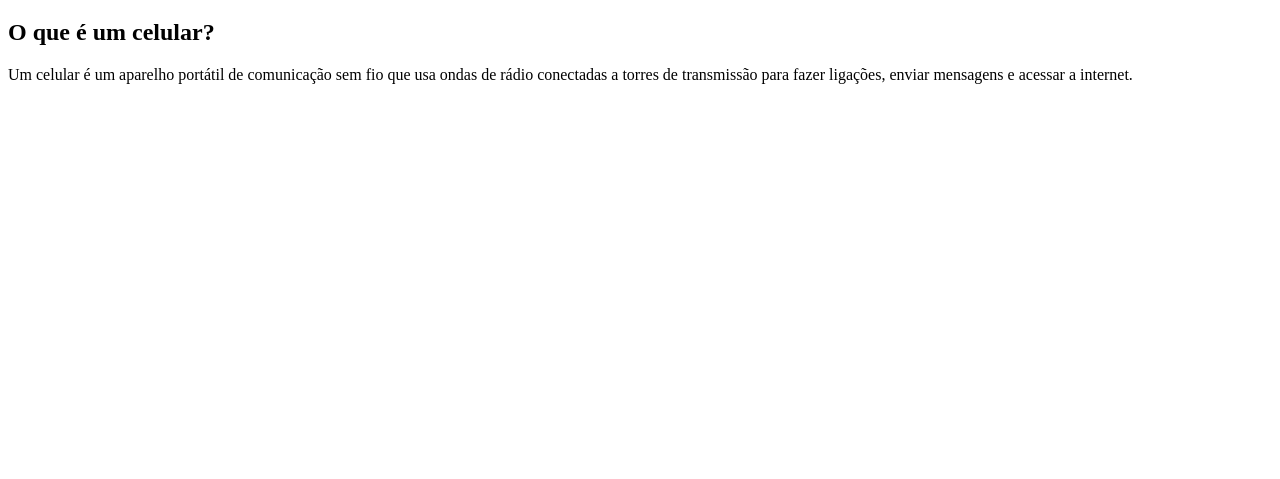
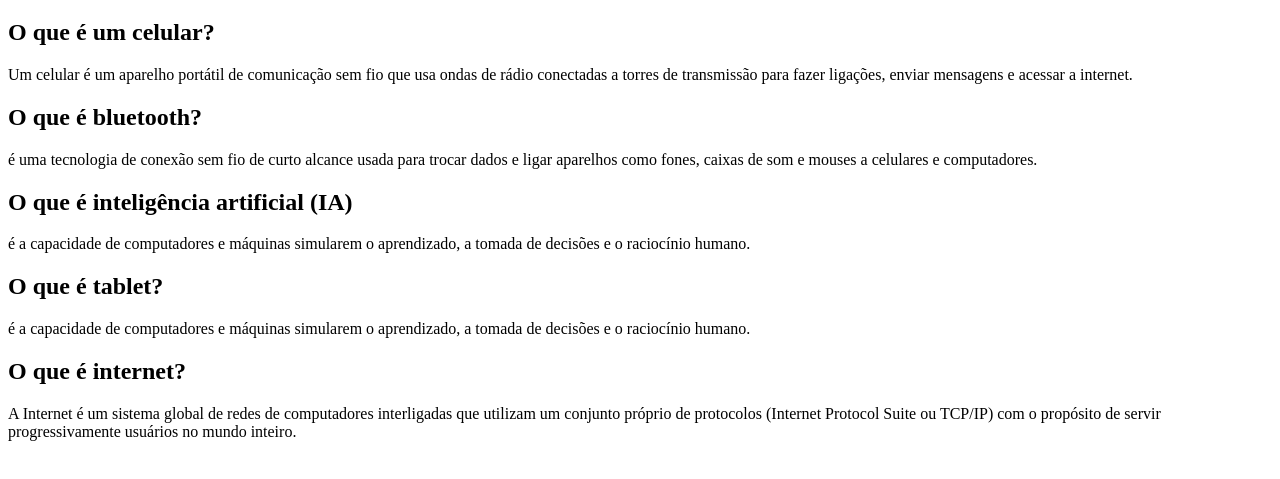
Before and after one commit to willianoliveirabrayan-stack/Blog-Tech-Olih-1-A, a plain HTML site: page index.html in a window 1280 px wide. Shown: the part 61-540 px from the top of the page. Drawn offline with Linux system fonts and the light colour scheme.

Commit message:
criado os coisa

```diff
--- a/index.html
+++ b/index.html
@@ -11,8 +11,25 @@
         <h1>Bem vindo ao Blog Tech do Olih</h1>
     </header>
     <section>
-        <h1>O que é um celular?</h1>
+        <h2>O que é um celular?</h2>
         <p>Um celular é um aparelho portátil de comunicação sem fio que usa ondas de rádio conectadas a torres de transmissão para fazer ligações, enviar mensagens e acessar a internet.</p>
+    </section>
+    <section>
+        <h2>O que é bluetooth?</h2>
+        <p>é uma tecnologia de conexão sem fio de curto alcance usada para trocar dados e ligar aparelhos como fones, caixas de som e mouses a celulares e computadores.</p>
+    </section>
+    <section>
+        <h2>O que é  inteligência artificial (IA)</h2>
+        <p> é a capacidade de computadores e máquinas simularem o aprendizado, a tomada de decisões e o raciocínio humano. </p>
+    </section>
+    <section>
+        <h2>O que é tablet?</h2>
+        <p> é a capacidade de computadores e máquinas simularem o aprendizado, a tomada de decisões e o raciocínio humano.</p>
+    </section>
+    <section>
+        <h2>O que é internet?</h2>
+        <p>
+A Internet é um sistema global de redes de computadores interligadas que utilizam um conjunto próprio de protocolos (Internet Protocol Suite ou TCP/IP) com o propósito de servir progressivamente usuários no mundo inteiro.</p>
     </section>
 </body>
 </html>
```
